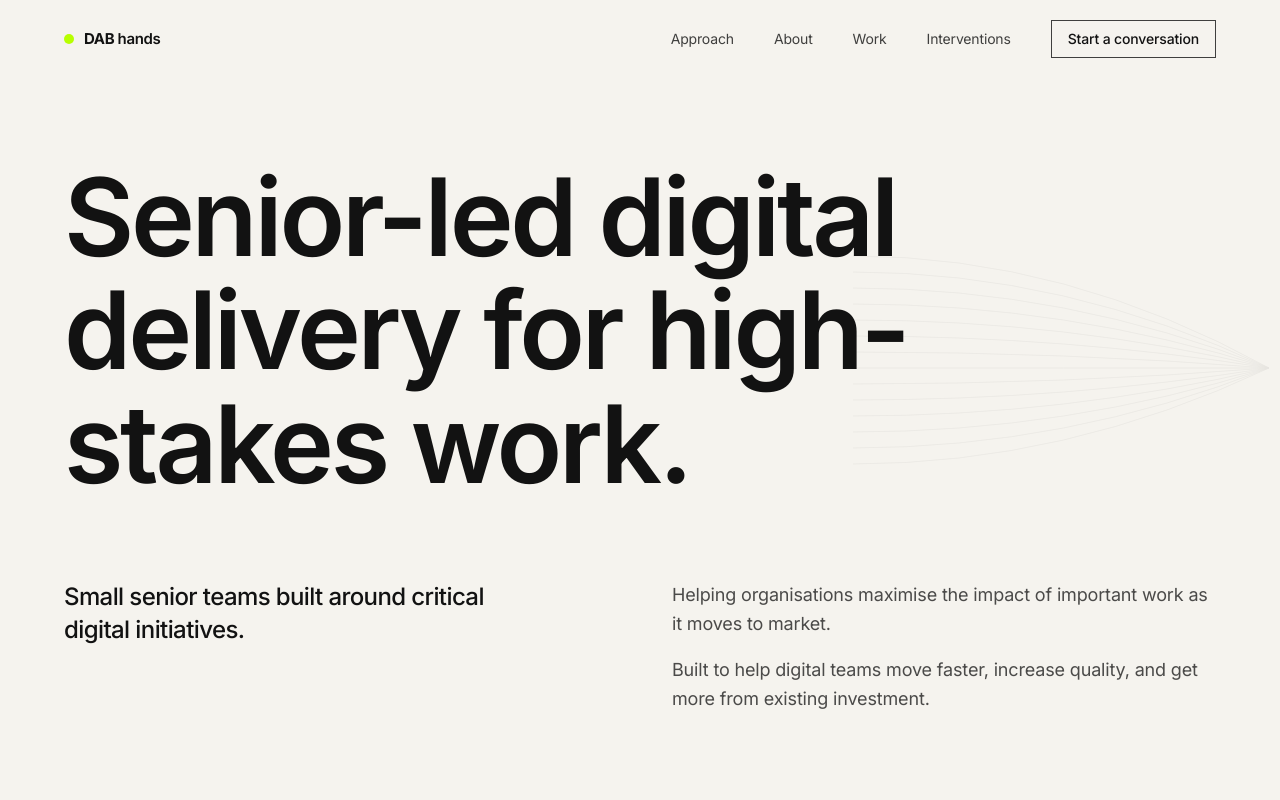
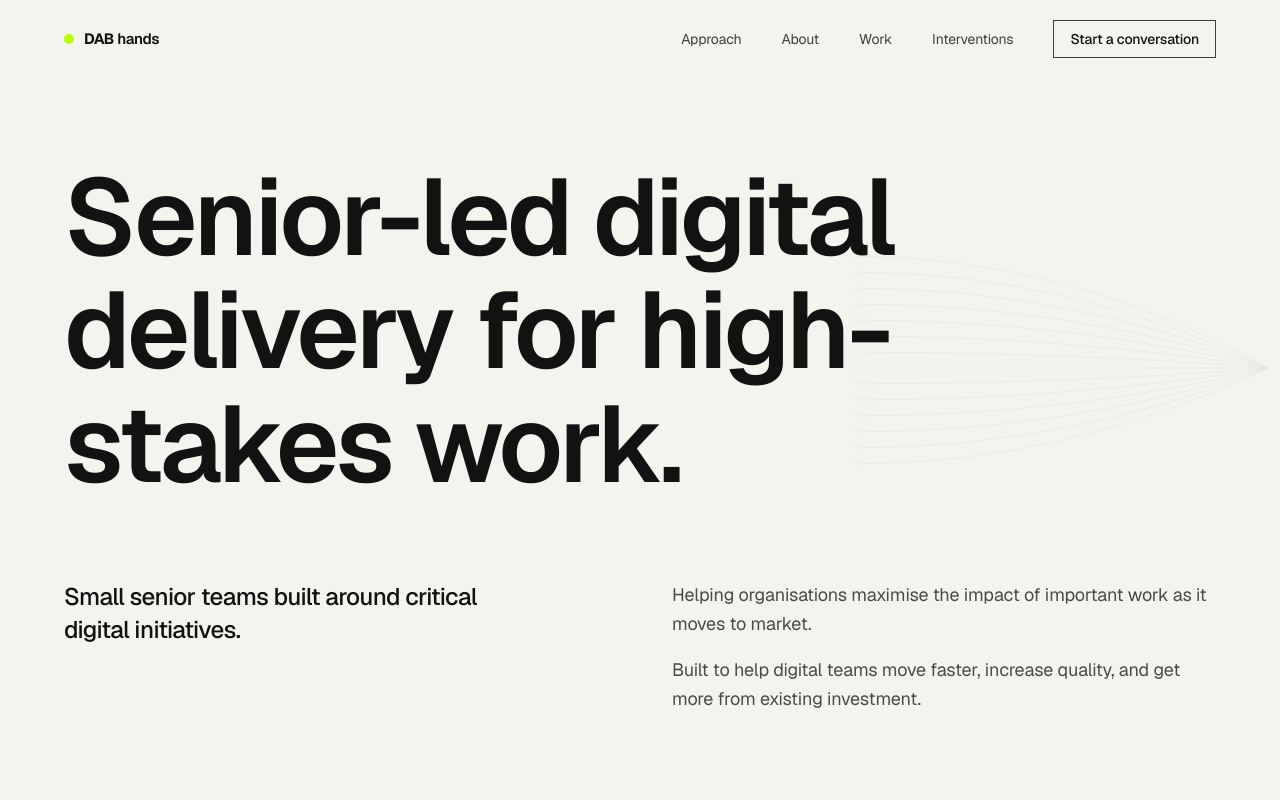
Before and after one commit to darrenbrett-lang/dabhands.delivery, a Next.js app: page / in a window 1280 px wide. Shown: the top 800 px of the page. Built offline with nearby package versions, Linux system fonts and the light colour scheme.

Commit message:
Switch primary font to Geist
Use Next.js font loader to self-host Geist with full weight range.
Geist is a modern grotesque close in spirit to Neue Haas Grotesk.

```diff
--- a/pages/_app.tsx
+++ b/pages/_app.tsx
@@ -1,16 +1,17 @@
 import "@/styles/globals.css";
 import type { AppProps } from "next/app";
-import { Inter } from "next/font/google";
+import { Geist } from "next/font/google";
 
-const inter = Inter({
+const geist = Geist({
   subsets: ["latin"],
-  weight: ["300", "400", "500", "600", "700"],
-  variable: "--font-inter",
+  weight: ["300", "400", "500", "600", "700", "800", "900"],
+  variable: "--font-geist",
+  display: "swap",
 });
 
 export default function App({ Component, pageProps }: AppProps) {
   return (
-    <main className={`${inter.variable} font-sans`} style={{ fontFamily: 'var(--font-inter), Inter, system-ui, sans-serif' }}>
+    <main className={geist.variable} style={{ fontFamily: 'var(--font-geist), -apple-system, BlinkMacSystemFont, system-ui, sans-serif' }}>
       <Component {...pageProps} />
     </main>
   );
--- a/styles/globals.css
+++ b/styles/globals.css
@@ -8,6 +8,8 @@
   --color-dab-taupe: #8A847C;
   --color-dab-brown: #ACA195;
   --color-dab-white: #FAFAFA;
+
+  --font-sans: var(--font-geist), -apple-system, BlinkMacSystemFont, system-ui, sans-serif;
 }
 
 :root {
```
